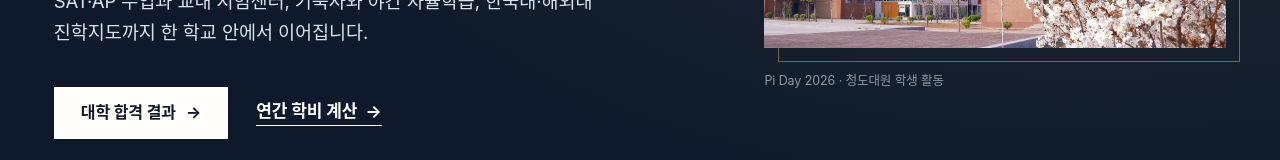
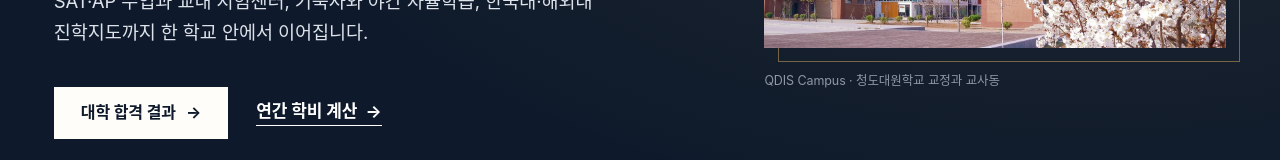
Before and after one commit to tnsuhak/qdis, a React (Vite) app: page / in a window 1280 px wide. Shown: the part 526-686 px from the top of the page. Built offline with nearby package versions, Linux system fonts and the light colour scheme; a web font is replaced by a local one.

Commit message:
Refresh QDIS homepage hero with campus photo

```diff
--- a/src/pages/Home.tsx
+++ b/src/pages/Home.tsx
@@ -16,7 +16,7 @@ export default function Home() {
   const latestYear = ANNUAL[0];
   return (
     <>
-      {/* 01 HERO — 실제 QDIS 고해상도 학생 활동 사진 */}
+      {/* 01 HERO — 실제 QDIS 캠퍼스 전경 */}
       <section className="hero2" aria-labelledby="hero-title">
         <div className="wrap hero2-grid">
           <div>
@@ -30,7 +30,7 @@ export default function Home() {
           </div>
           <figure className="hero2-photo">
             <span className="frame"><img src={hero.src} alt={hero.alt} width={hero.width} height={hero.height} fetchPriority="high" /></span>
-            <figcaption>Pi Day 2026 · 청도대원 학생 활동</figcaption>
+            <figcaption>QDIS Campus · 청도대원학교 교정과 교사동</figcaption>
           </figure>
         </div>
         <div className="wrap">
```
